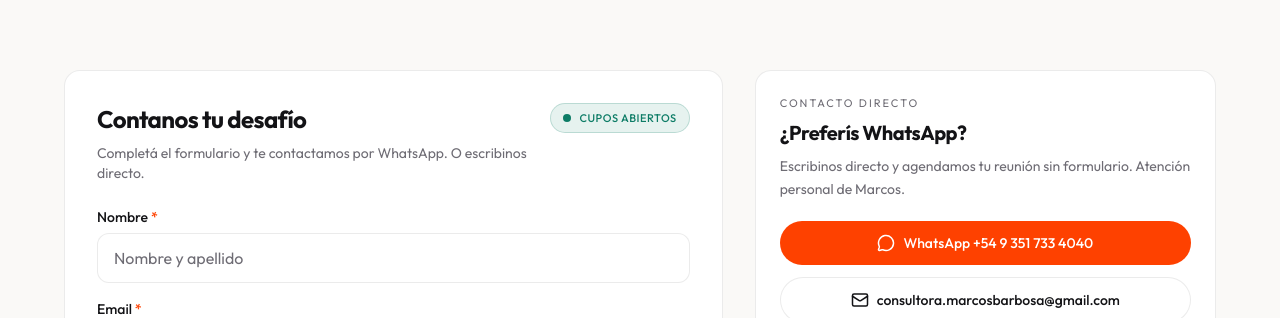
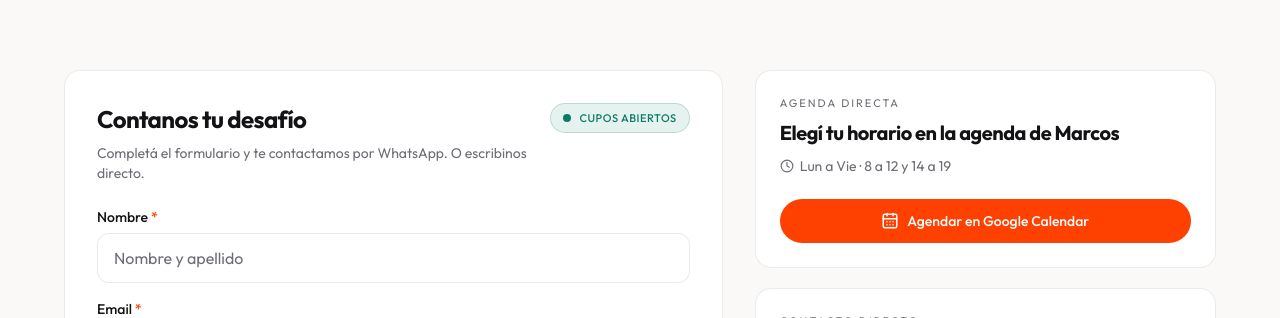
Before and after one commit to gonzalojoel1-sudo/webmarcosbarbosagroup, a Next.js app: page /contacto in a window 1280 px wide. Shown: the part 446-764 px from the top of the page. Built offline with nearby package versions, Linux system fonts and the light colour scheme; no server answers.

Commit message:
feat(agenda): fotos a color + wiring Google Calendar (env NEXT_PUBLIC_CALENDAR_URL, horarios 8-12/14-19)

```diff
--- a/app/contacto/page.tsx
+++ b/app/contacto/page.tsx
@@ -1,7 +1,9 @@
 import type { Metadata } from "next"
 import Link from "next/link"
 import { LeadForm } from "@/components/lead-form"
-import { MessageCircle, Mail, MapPin, Clock, ShieldCheck, ArrowRight, Check } from "lucide-react"
+import { theme } from "@/config/theme"
+import { bookingUrl } from "@/lib/calendar"
+import { MessageCircle, Mail, MapPin, Clock, ShieldCheck, ArrowRight, Check, CalendarDays } from "lucide-react"
 
 export const metadata: Metadata = {
   title: "Contacto — Agendar Primera Reunión Estratégica | Marcos Barbosa Group",
@@ -132,6 +134,28 @@
 
           {/* Sidebar */}
           <aside className="lg:col-span-5 space-y-5">
+            {/* Google Calendar booking */}
+            {bookingUrl && (
+              <div className="card-luxury rounded-2xl p-6 border-primary/40">
+                <p className="text-[11px] uppercase tracking-[0.18em] text-fg-muted">
+                  Agenda directa
+                </p>
+                <h3 className="text-xl font-bold tracking-tight mt-2 text-fg">
+                  Elegí tu horario en la agenda de Marcos
+                </h3>
+                <p className="text-sm text-fg-muted leading-relaxed mt-2 inline-flex items-center gap-1.5">
+                  <Clock size={14} aria-hidden /> {theme.calendar.hours}
+                </p>
+                <a
+                  href={bookingUrl}
+                  target="_blank"
+                  rel="noopener noreferrer"
+                  className="mt-5 w-full inline-flex items-center justify-center gap-2 btn-primary px-5 py-3 text-sm font-medium"
+                >
+                  <CalendarDays size={18} aria-hidden /> Agendar en Google Calendar
+                </a>
+              </div>
+            )}
             {/* WhatsApp direct */}
             <div className="card-luxury rounded-2xl p-6">
               <p className="text-[11px] uppercase tracking-[0.18em] text-fg-muted">
--- a/app/globals.css
+++ b/app/globals.css
@@ -155,14 +155,14 @@
   }
 }
 
-/* ─── Foto B&N editorial (siempre grayscale, hover devuelve 15% de vida) ── */
+/* ─── Foto a color editorial (frame hairline, hover contraste sutil) ────── */
 .photo-bw {
-  filter: grayscale(1) contrast(1.05);
+  filter: contrast(1.02) saturate(1.02);
   transition: filter 400ms var(--ease-out);
 }
 @media (hover: hover) and (pointer: fine) {
   .photo-bw:hover {
-    filter: grayscale(0.85) contrast(1.05);
+    filter: contrast(1.05) saturate(1.05);
   }
 }
 
--- a/components/hero.tsx
+++ b/components/hero.tsx
@@ -3,6 +3,7 @@
 import Image from "next/image"
 import Link from "next/link"
 import { motion, useReducedMotion } from "framer-motion"
+import { agendaHref, agendaLinkProps } from "@/lib/calendar"
 
 const EASE = [0.23, 1, 0.32, 1] as const
 
@@ -65,7 +66,8 @@
           </motion.p>
           <motion.div variants={item} className="mt-9 flex flex-wrap gap-3">
             <Link
-              href="/contacto"
+              href={agendaHref}
+              {...agendaLinkProps}
               className="btn-primary px-7 py-3.5 text-sm font-medium inline-flex items-center"
             >
               Agendar Reunión Estratégica
--- a/components/layout/header.tsx
+++ b/components/layout/header.tsx
@@ -5,6 +5,7 @@
 import { motion, useScroll, useSpring } from "framer-motion"
 import { Menu, X } from "lucide-react"
 import { ThemeToggle } from "@/components/theme-toggle"
+import { agendaHref, agendaLinkProps } from "@/lib/calendar"
 
 const NAV_LINKS = [
   { href: "/metodologia", label: "Metodología" },
@@ -73,7 +74,8 @@
           <div className="hidden md:flex items-center gap-3">
             <ThemeToggle />
             <Link
-              href="/contacto"
+              href={agendaHref}
+              {...agendaLinkProps}
               className="btn-primary px-5 py-2 text-sm font-medium inline-flex items-center"
             >
               Agendar Reunión
@@ -107,7 +109,8 @@
               </Link>
             ))}
             <Link
-              href="/contacto"
+              href={agendaHref}
+              {...agendaLinkProps}
               onClick={() => setOpen(false)}
               className="mt-4 btn-primary px-5 py-3 text-center text-sm font-medium"
             >
--- a/config/theme.ts
+++ b/config/theme.ts
@@ -12,6 +12,13 @@
   },
   logo: "/images/logo.svg",
   radius: "16px",
+  calendar: {
+    email: "Agenda.personal.mb@gmail.com",
+    // Link de "Programación de citas" de Google Calendar (ver README en docs).
+    // Vacío => los CTAs de agenda caen a /contacto.
+    url: process.env.NEXT_PUBLIC_CALENDAR_URL ?? "",
+    hours: "Lun a Vie · 8 a 12 y 14 a 19",
+  },
 } as const
 
 export type Theme = typeof theme
--- /dev/null
+++ b/lib/calendar.ts
@@ -0,0 +1,13 @@
+import { theme } from "@/config/theme"
+
+const url = theme.calendar.url.trim()
+
+export const bookingUrl = url || null
+
+/** href para CTAs de agenda: booking page si está configurada, si no /contacto */
+export const agendaHref = bookingUrl ?? "/contacto"
+
+/** target/rel solo si es link externo (booking) */
+export const agendaLinkProps = bookingUrl
+  ? { target: "_blank" as const, rel: "noopener noreferrer" }
+  : {}
```
Also changed, not shown: 1 other file (tests, documents, lock files or other folders).
